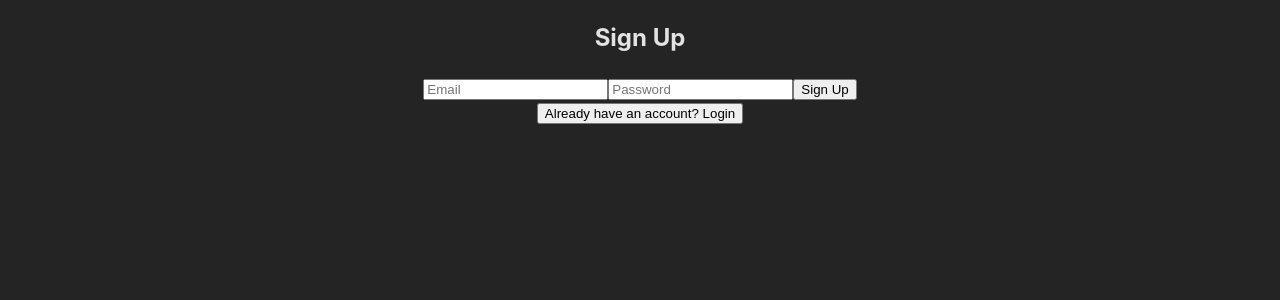
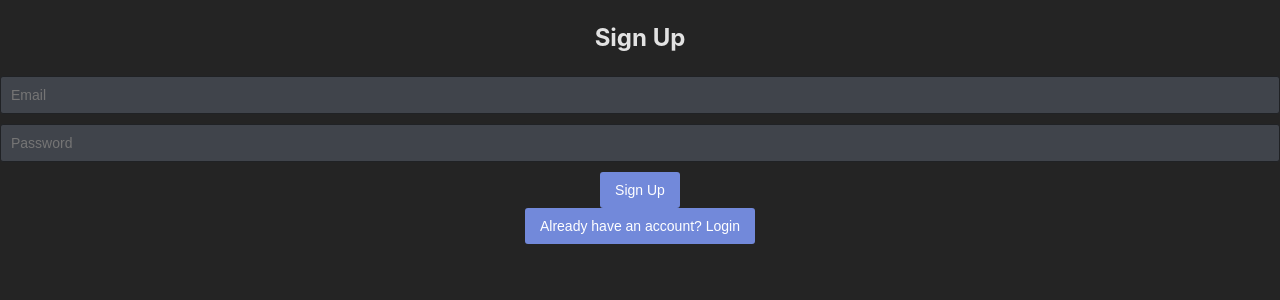
Before and after one commit to fenruko/gemini-chat-app, a React (Vite) app: page /gemini-chat-app/login in a window 1280 px wide. Shown: the top 300 px of the page. Built offline with nearby package versions, Linux system fonts and the light colour scheme; no server answers.

Commit message:
Fix: Crash on voice disconnect and improve UI

```diff
--- a/src/components/ChatWindow.tsx
+++ b/src/components/ChatWindow.tsx
@@ -71,8 +71,8 @@ const ChatWindow: React.FC<ChatWindowProps> = ({ activeChannel }) => {
       </div>
       <div className="chat-messages">
         {messages.map((msg) => (
-          <div key={msg.id} className="message">
-            <span className="message-author">{msg.author.name}</span>
+          <div key={msg.id} className="message" title={new Date(msg.timestamp).toLocaleString()}>
+            <span className="message-author">{msg.author.name}: </span>
             <span className="message-text">{msg.text}</span>
           </div>
         ))}
--- /dev/null
+++ b/src/forms.css
@@ -0,0 +1,51 @@
+/* General Form, Button, and Input Styles */
+
+:root {
+  --primary-color: #7289da;
+  --primary-hover-color: #677bc4;
+  --input-background: #40444b;
+  --button-text-color: #fff;
+}
+
+button,
+.button {
+  background-color: var(--primary-color);
+  color: var(--button-text-color);
+  border: none;
+  border-radius: 3px;
+  padding: 10px 15px;
+  font-size: 14px;
+  font-weight: 500;
+  cursor: pointer;
+  transition: background-color 0.17s ease;
+  text-decoration: none;
+  display: inline-block;
+  text-align: center;
+}
+
+button:hover,
+.button:hover {
+  background-color: var(--primary-hover-color);
+}
+
+input[type="text"],
+input[type="email"],
+input[type="password"],
+select {
+  background-color: var(--input-background);
+  border: 1px solid #202225;
+  border-radius: 3px;
+  padding: 10px;
+  color: #dcddde;
+  font-size: 14px;
+  width: 100%;
+  box-sizing: border-box;
+  margin-bottom: 10px;
+}
+
+form {
+  display: flex;
+  flex-direction: column;
+  align-items: center;
+  width: 100%;
+}
--- a/src/hooks/useWebRTC.ts
+++ b/src/hooks/useWebRTC.ts
@@ -19,6 +19,11 @@ export function useWebRTC(voiceChannel: Channel | null) {
   const peerConnections = useRef<Map<string, RTCPeerConnection>>(new Map());
   const roomRef = useRef(voiceChannel ? ref(database, `rooms/${voiceChannel.id}`) : null);
 
+  const voiceChannelRef = useRef(voiceChannel);
+  useEffect(() => {
+    voiceChannelRef.current = voiceChannel;
+  }, [voiceChannel]);
+
   const cleanup = useCallback(() => {
     if (localStream) {
         localStream.getTracks().forEach((track) => track.stop());
@@ -27,10 +32,12 @@ export function useWebRTC(voiceChannel: Channel | null) {
     peerConnections.current.clear();
     setRemoteStreams(new Map());
     setLocalStream(null);
-    if(roomRef.current && user) {
-        remove(ref(database, `rooms/${voiceChannel!.id}/users/${user.uid}`));
+
+    const lastChannel = voiceChannelRef.current;
+    if(roomRef.current && user && lastChannel) {
+        remove(ref(database, `rooms/${lastChannel.id}/users/${user.uid}`));
     }
-  }, [localStream, user, voiceChannel]);
+  }, [user, localStream]);
 
 
   // 1. Get User Media
--- a/src/main.tsx
+++ b/src/main.tsx
@@ -3,6 +3,7 @@ import ReactDOM from 'react-dom/client';
 import { BrowserRouter } from 'react-router-dom';
 import App from './App';
 import './index.css';
+import './forms.css';
 
 ReactDOM.createRoot(document.getElementById('root')!).render(
   <React.StrictMode>
--- a/src/pages/HomePage.css
+++ b/src/pages/HomePage.css
@@ -2,15 +2,47 @@
   display: flex;
   height: 100vh;
   width: 100%;
+  color: #dcddde;
 }
 
-.channel-list {
+/* Left and Right Sidebars */
+.channel-list, .user-list {
   width: 240px;
   background-color: #2f3136;
-  padding: 1rem;
+  padding: 12px;
   box-sizing: border-box;
+  display: flex;
+  flex-direction: column;
 }
 
+.channel-list h3, .user-list h3 {
+  padding: 0 8px;
+  margin-bottom: 8px;
+  font-size: 12px;
+  font-weight: 700;
+  text-transform: uppercase;
+  color: #8e9297;
+}
+
+.channel-list ul, .user-list ul {
+  list-style: none;
+  padding: 0;
+  margin: 0;
+}
+
+.channel-list li, .user-list li {
+  padding: 6px 8px;
+  border-radius: 4px;
+  cursor: pointer;
+  margin-bottom: 2px;
+  font-weight: 500;
+}
+
+.channel-list li:hover {
+  background-color: #393c43;
+}
+
+/* Main Chat Area */
 .chat-area {
   flex-grow: 1;
   display: flex;
@@ -22,32 +54,57 @@
   flex-grow: 1;
   display: flex;
   flex-direction: column;
+  overflow: hidden; /* Prevent content from spilling */
 }
 
 .chat-header {
-    padding: 1rem;
+  padding: 12px 16px;
   border-bottom: 1px solid #202225;
+  font-weight: 600;
+  flex-shrink: 0;
+  text-align: left;
 }
 
 .chat-messages {
   flex-grow: 1;
-    padding: 1rem;
+  padding: 16px;
   overflow-y: auto;
+  text-align: left;
+}
+
+.message {
+  margin-bottom: 1rem;
+}
+
+.message-author {
+  font-weight: 500;
+  color: #fff;
+  margin-right: 0.5rem;
 }
 
 .chat-input {
-    padding: 1rem;
+  padding: 0 16px 24px 16px;
   display: flex;
+  align-items: center;
 }
 
 .chat-input input {
-    flex-grow: 1;
   margin-right: 1rem;
+  margin-bottom: 0;
 }
 
-.user-list {
-  width: 240px;
+/* Prompt to select a channel */
+.select-channel-prompt {
+  display: flex;
+  align-items: center;
+  justify-content: center;
+  height: 100%;
+  color: #8e9297;
+}
+
+/* Voice Channel UI */
+.voice-ui {
+  padding: 16px;
+  border-top: 1px solid #42464d;
   background-color: #2f3136;
-  padding: 1rem;
-  box-sizing: border-box;
 }
```
Lines whose indentation alone changed are shown as unchanged.
